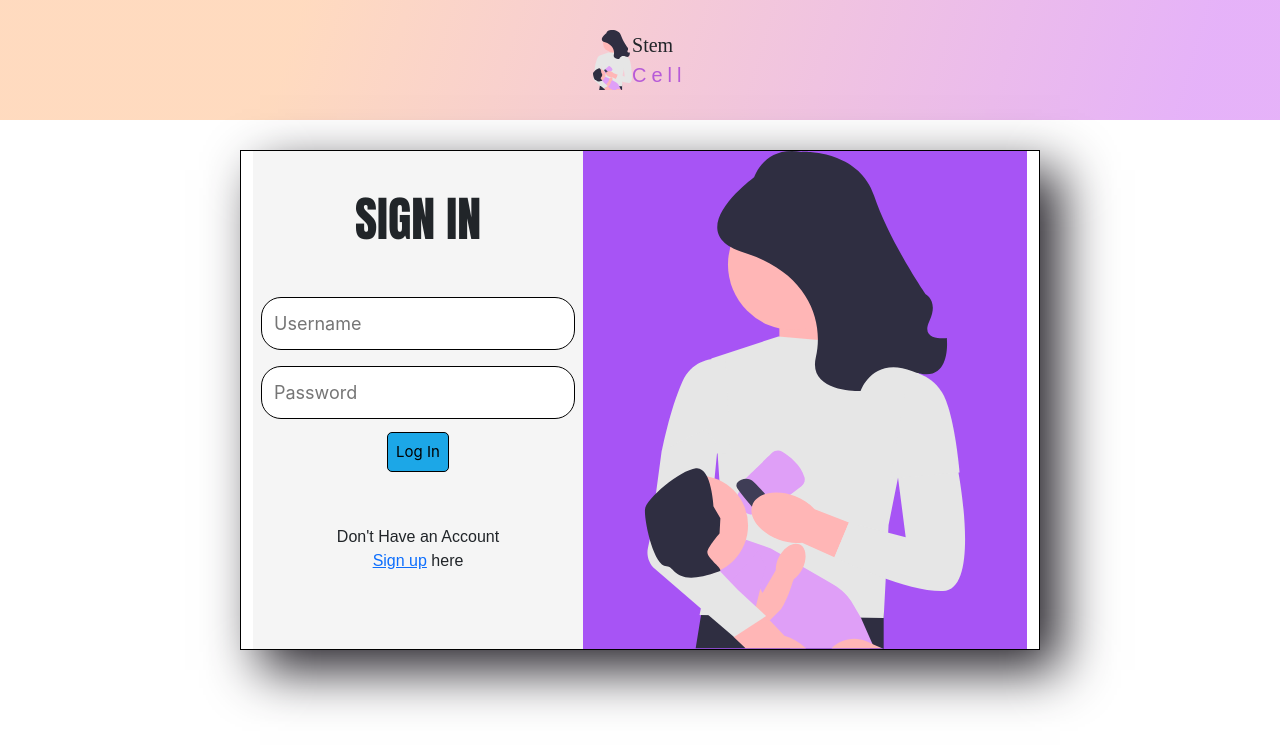
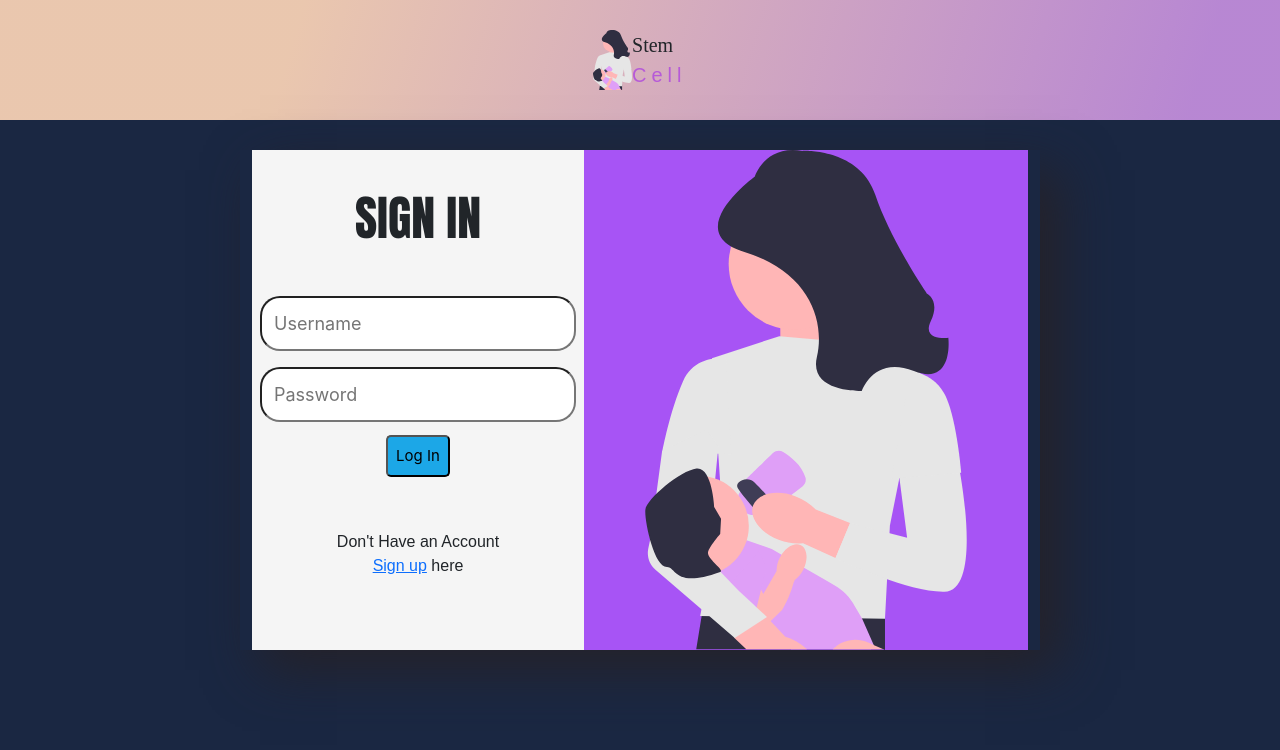
Before and after one commit to nipuncse/StemCellBanking, a React (Create React App) app in the folder frontend/: page / in a window 1280 px wide. Shown: the top 750 px of the page. Built offline with nearby package versions, Linux system fonts and the light colour scheme.

Commit message:
improved front page

```diff
--- a/frontend/src/App.css
+++ b/frontend/src/App.css
@@ -1,7 +1,10 @@
 .App {
   text-align: center;
+  /* background: #000; */
 }
-
+body{
+	background: rgb(26, 39, 66);
+}
 .App-logo {
   height: 40vmin;
   pointer-events: none;
--- a/frontend/src/App.js
+++ b/frontend/src/App.js
@@ -4,7 +4,6 @@ import Login from './Components/Login';
 
 function App() {
 	return (
-		// <h1>Hello Worlds</h1>
 		<Login />
 	);
 }
--- a/frontend/src/Css/login.css
+++ b/frontend/src/Css/login.css
@@ -2,17 +2,19 @@
 	margin: 0;
 	padding: 0;
 	box-sizing: border-box;
+	/* background-color: #000; */
 }
 
 .container{
 	display: flex;
 	height: 500px;
 	width: 800px;
-	margin: auto;
+	/* margin: auto; */
 	/* margin-top: 10px; */
-	border: 1px solid black;
+	/* border: 1px solid black; */
 	margin-top: 30px;
 	box-shadow: 20px 20px 50px rgb(37, 34, 41);
+	/* background: #000; */
 }
 .form{
 	display: flex;
@@ -30,7 +32,7 @@
 .box{
 	padding: 12px;
 	margin: 8px;
-	border: 1px solid black;
+	/* border: 1px solid black; */
 	outline: none;
 	border-radius: 20px;
 	font-size: 18px;
```
